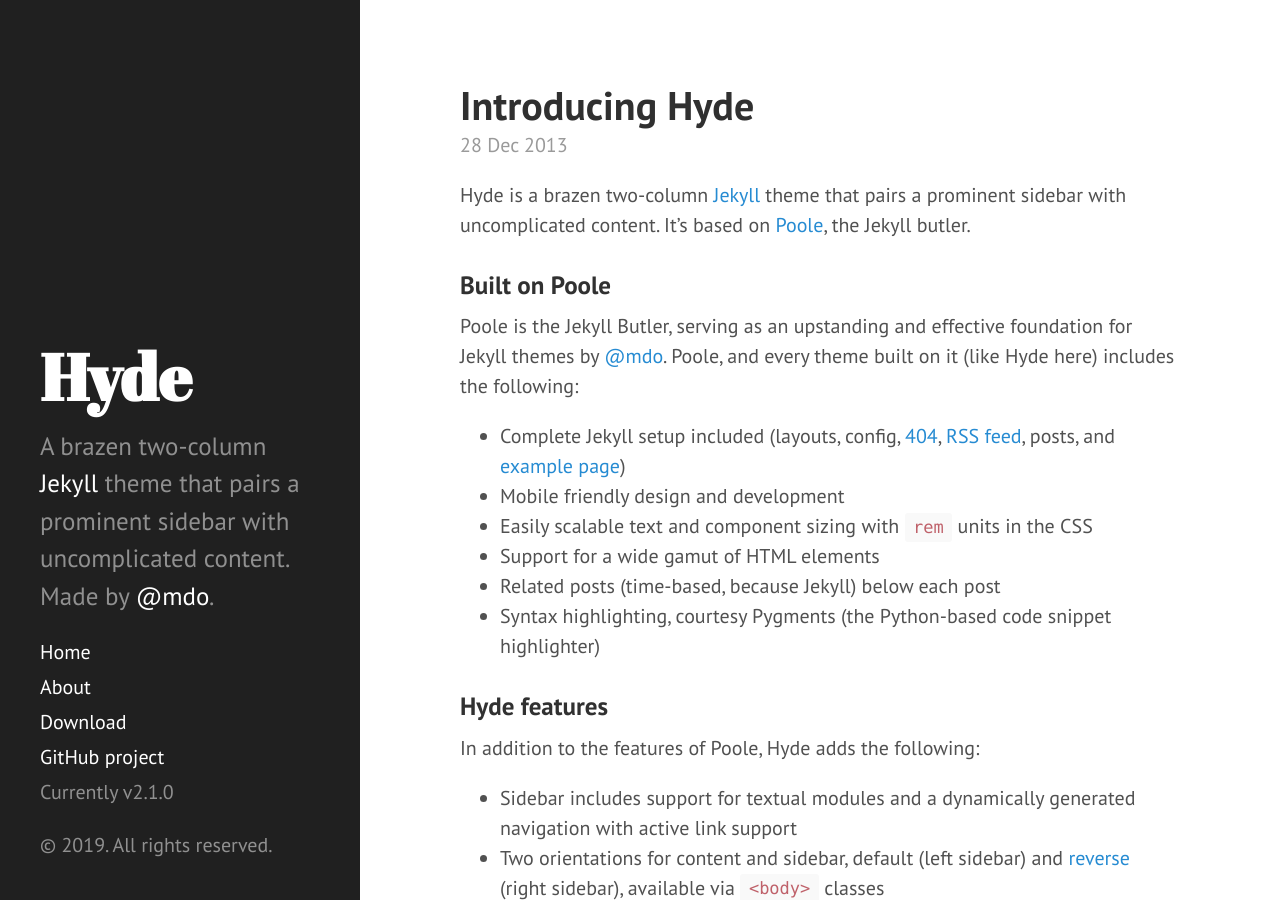
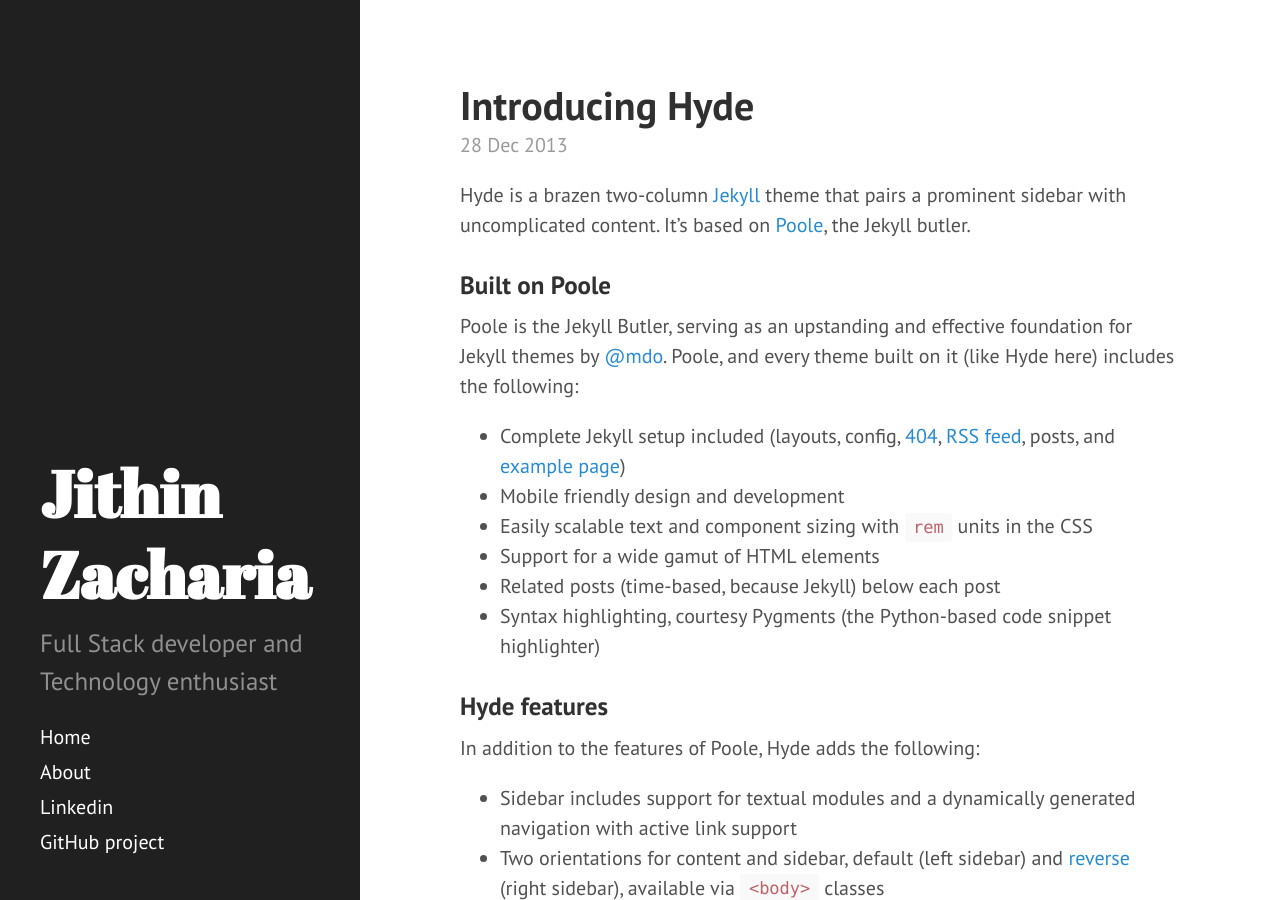
Before and after one commit to Jithinqw/jithinqw.github.io, a Jekyll site: the page built from index.html, in a window 1280 px wide and 900 px high. Built offline with Jekyll 4.4.1, drawn with Linux system fonts in a browser that asks for light colours; Markdown is read by kramdown in place of the engine named in the settings; the list of posts is cut into pages by our own code.

Commit message:
Update config

```diff
--- a/_config.yml
+++ b/_config.yml
@@ -7,14 +7,14 @@
 relative_permalinks: false
 
 # Setup
-title:            Hyde
+title:            Jithin Zacharia
 tagline:          'A Jekyll theme'
-description:      'A brazen two-column <a href="http://jekyllrb.com" target="_blank">Jekyll</a> theme that pairs a prominent sidebar with uncomplicated content. Made by <a href="https://twitter.com/mdo" target="_blank">@mdo</a>.'
+description:      'Full Stack developer and Technology enthusiast'
 url:              https://jithinqw.github.io
 baseurl:          /
 
 author:
-  name:           'Mark Otto'
+  name:           'Jithin Zacharia'
   url:            https://twitter.com/mdo
 
 paginate:         5
@@ -23,4 +23,4 @@
 version:          2.1.0
 
 github:
-  repo:           https://github.com/poole/hyde
+  repo:           https://github.com/Jithinqw
--- a/_includes/head.html
+++ b/_includes/head.html
@@ -7,11 +7,7 @@
   <meta name="viewport" content="width=device-width, initial-scale=1.0, maximum-scale=1">
 
   <title>
-    {% if page.title == "Home" %}
-      {{ site.title }} &middot; {{ site.tagline }}
-    {% else %}
-      {{ page.title }} &middot; {{ site.title }}
-    {% endif %}
+   Jithin Zacharia
   </title>
 
   <!-- CSS -->
--- a/_includes/sidebar.html
+++ b/_includes/sidebar.html
@@ -26,11 +26,8 @@
         {% endif %}
       {% endfor %}
 
-      <a class="sidebar-nav-item" href="{{ site.github.repo }}/archive/v{{ site.version }}.zip">Download</a>
-      <a class="sidebar-nav-item" href="{{ site.github.repo }}">GitHub project</a>
-      <span class="sidebar-nav-item">Currently v{{ site.version }}</span>
+      <a class="sidebar-nav-item" href="www.linkedin.com/in/jithin-zacharia-9635926a">Linkedin</a>
+      <a class="sidebar-nav-item" href="https://github.com/Jithinqw">GitHub project</a>
     </nav>
-
-    <p>&copy; {{ site.time | date: '%Y' }}. All rights reserved.</p>
   </div>
 </div>
```
